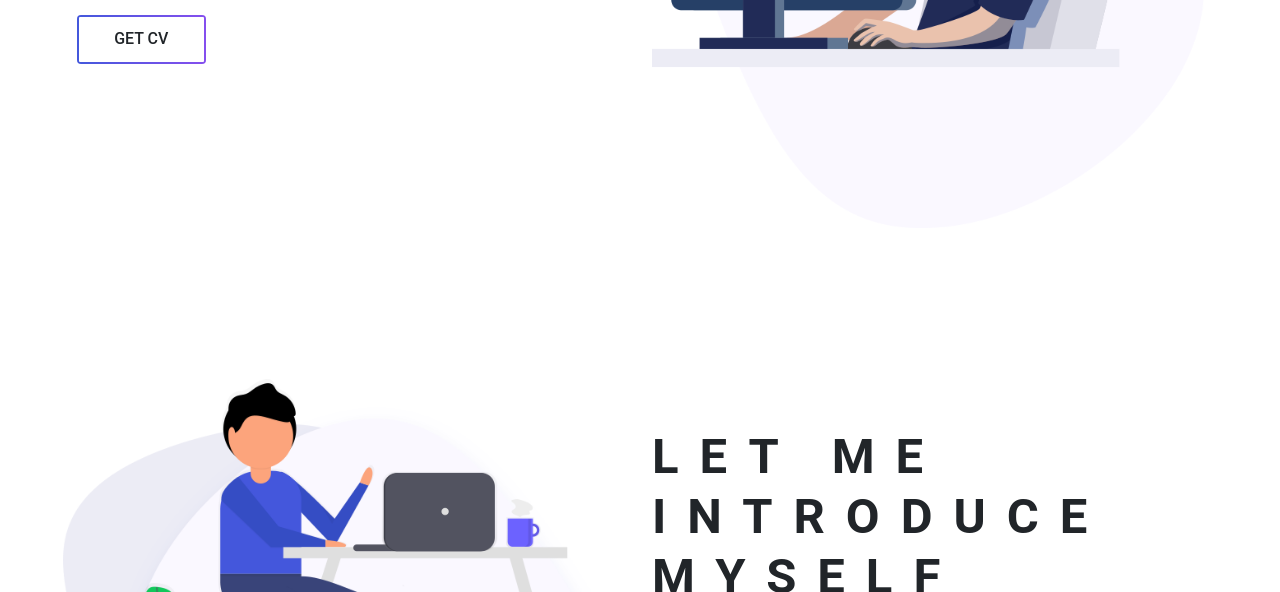
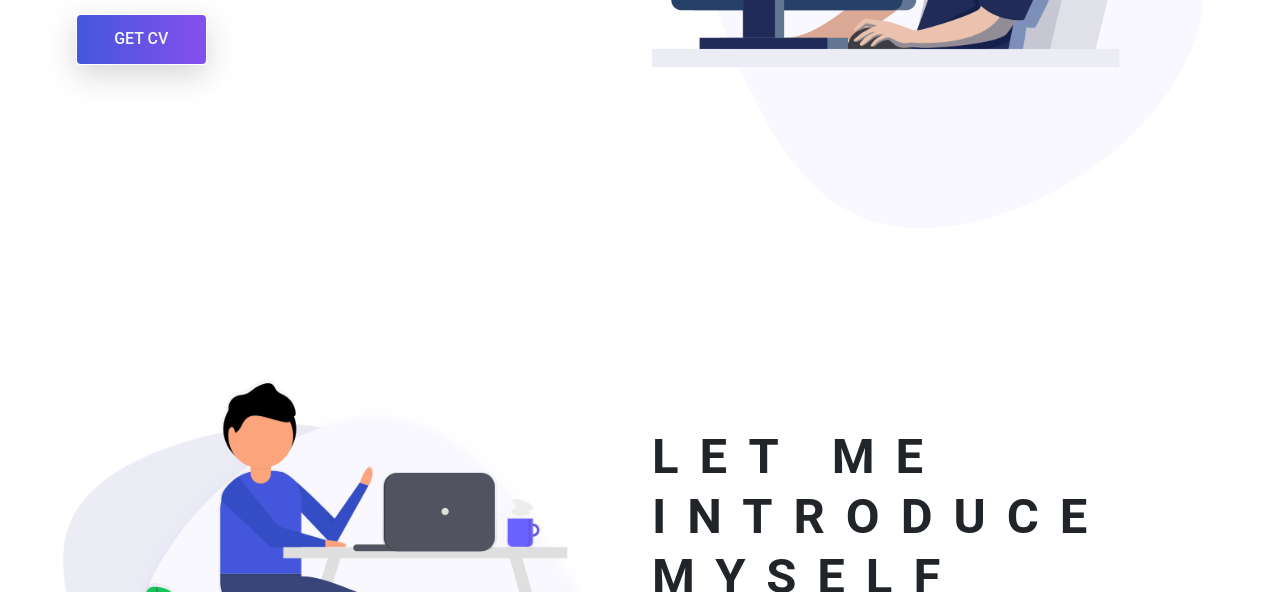
Before and after one commit to leonine2021/aoli.github.io, a plain HTML site: page index.html in a window 1280 px wide. Shown: the part 508-1100 px from the top of the page. Drawn offline with Linux system fonts and the light colour scheme.

Commit message:
Update index.html

```diff
--- a/index.html
+++ b/index.html
@@ -75,7 +75,7 @@
                   </button> -->
                   <a
                     type="button"
-                    class="btn button secondary-button text-uppercase"
+                    class="btn button primary-button text-uppercase"
                     href="https://leonine2021.github.io/bio/"
                     target='_blank'
 "
@@ -129,6 +129,7 @@
                 href="https://www.youtube.com/watch?v=CsLZenlg4Y8"
                 type="button"
                 class="btn button primary-button text-uppercase"
+                target='_blank'
               >
                 Watch Video
               </a>
```
